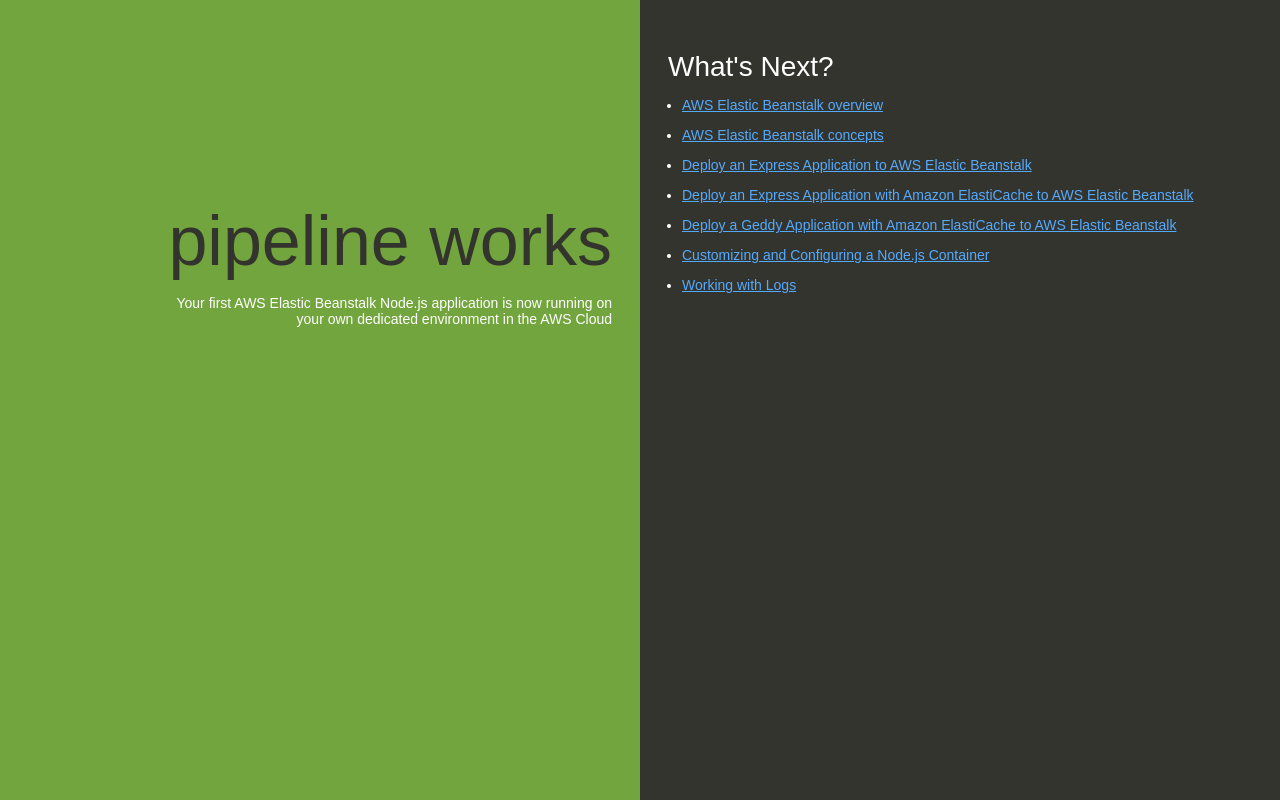
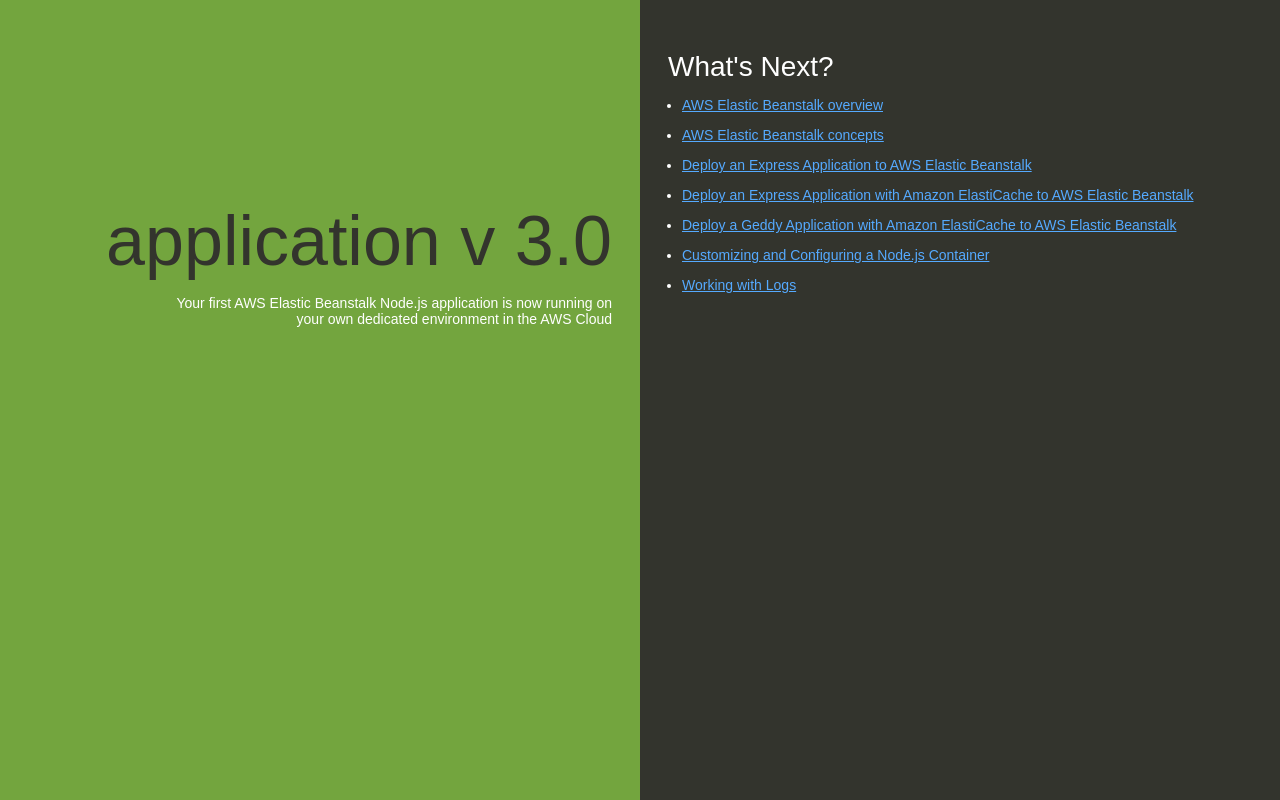
Before and after one commit to divitmishra/testpipeline, a website: page index.html in a window 1280 px wide. Drawn offline with Linux system fonts and the light colour scheme.

Commit message:
version 3

```diff
--- a/index.html
+++ b/index.html
@@ -74,7 +74,7 @@
   </head>
   <body>
     <div class="textColumn">
-      <h1>pipeline works </h1>
+      <h1>application v 3.0 </h1>
       <p>Your first AWS Elastic Beanstalk Node.js application is now running on your own dedicated environment in the AWS Cloud</p>
     </div>
     <div class="linksColumn">
```
